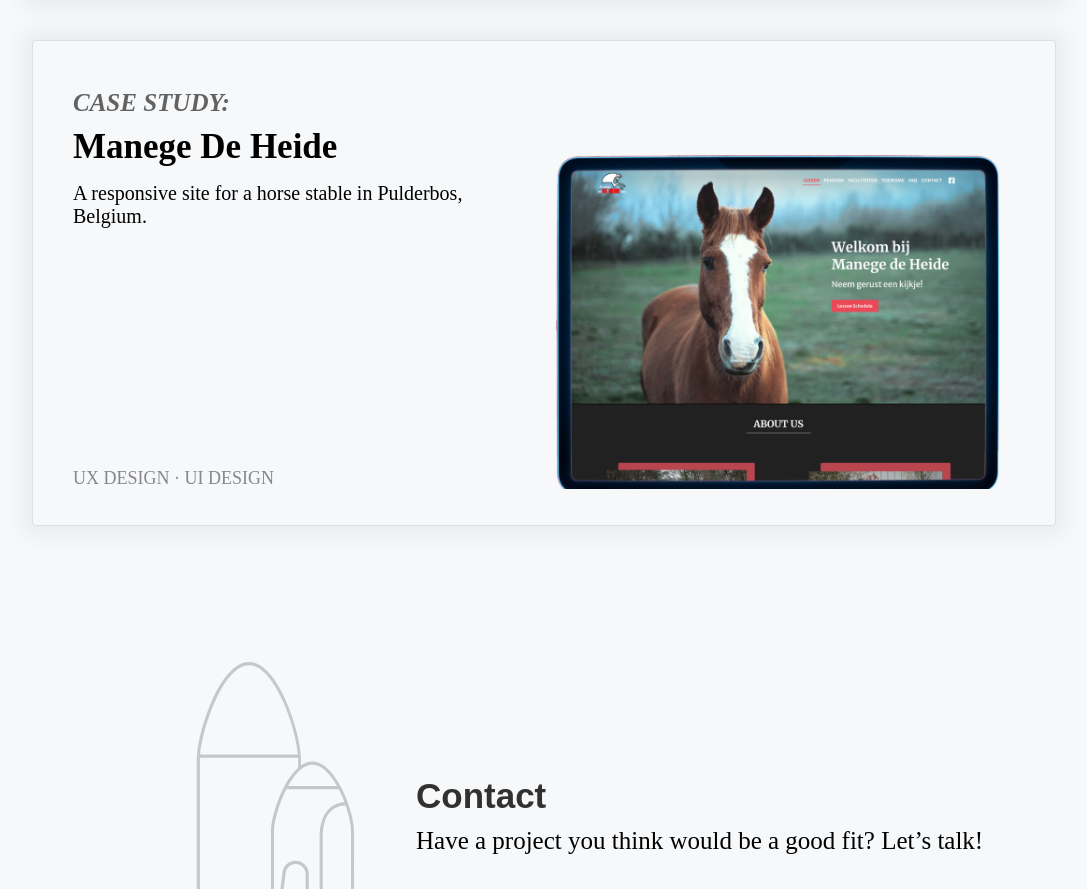
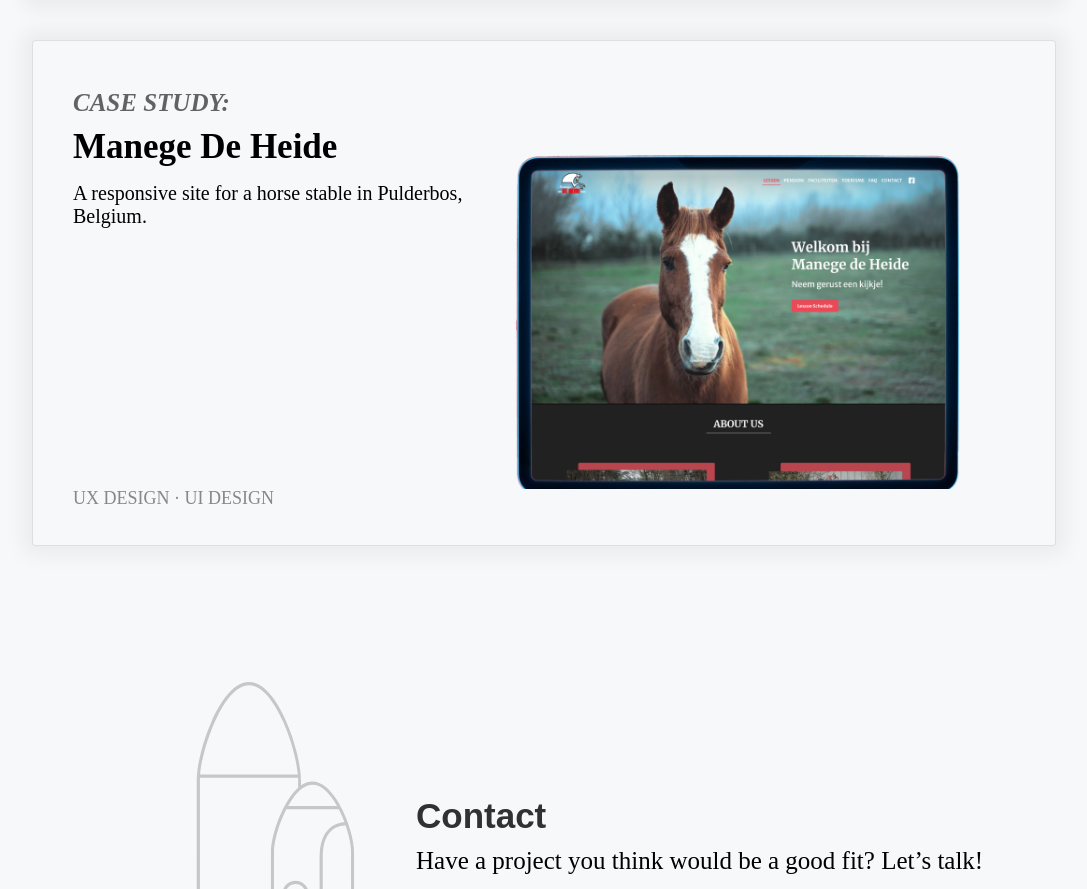
Before and after one commit to lwesley08/LibertyWesleyDotCom, a Nuxt app: page / in a window 1280 px wide. Shown: the part 2760-3649 px from the top of the page, without its empty margins (96-1183 px from the left). Built offline with nearby package versions, Linux system fonts and the light colour scheme; a web font is replaced by a local one.

Commit message:
fix horse display

```diff
--- a/pages/index.vue
+++ b/pages/index.vue
@@ -57,7 +57,7 @@
               <p class="featured-work__card-services">ux design · ui design</p>
             </div>
           </div>
-          <div class="featured-work__card-photo">
+          <div class="featured-work__card-photo featured-work__card-photo--padded">
             <img src="/ManegeSite.png"/>
           </div>
         </div>
@@ -385,6 +385,11 @@ body {
         max-height: 100%;
         object-fit: contain;
       }
+
+      &--padded {
+        padding-bottom: 20px;
+        transform: translateX(-40px);
+      }
     }
 
     &__card-text {
```
